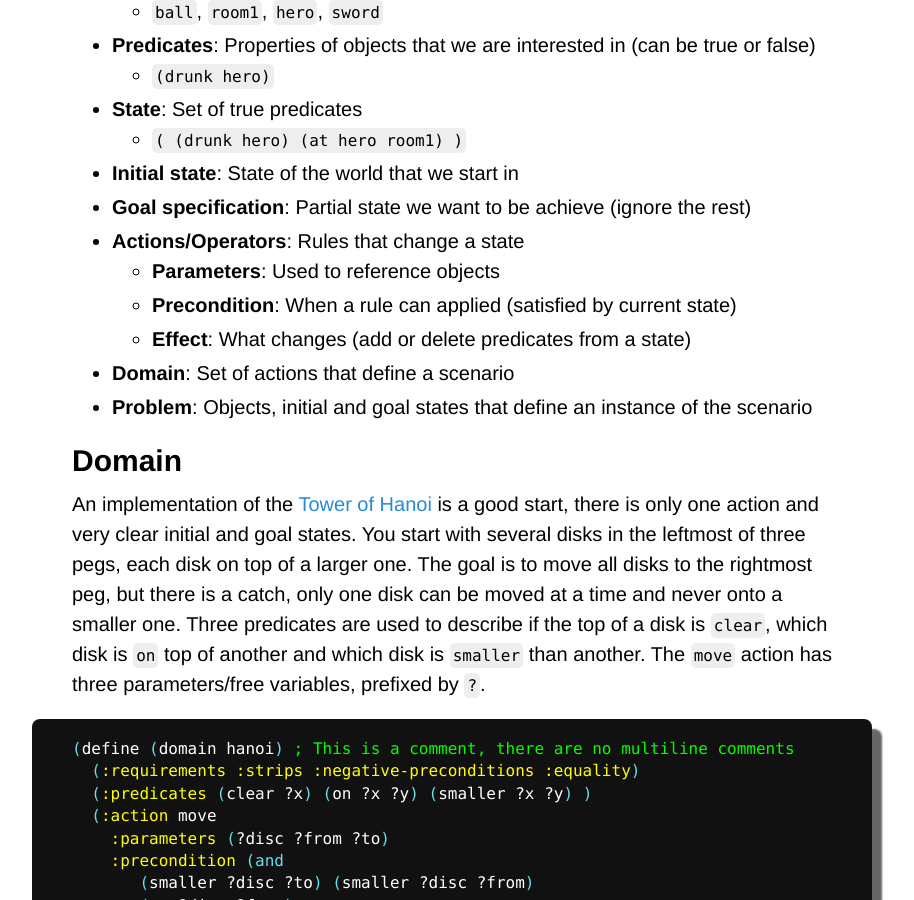
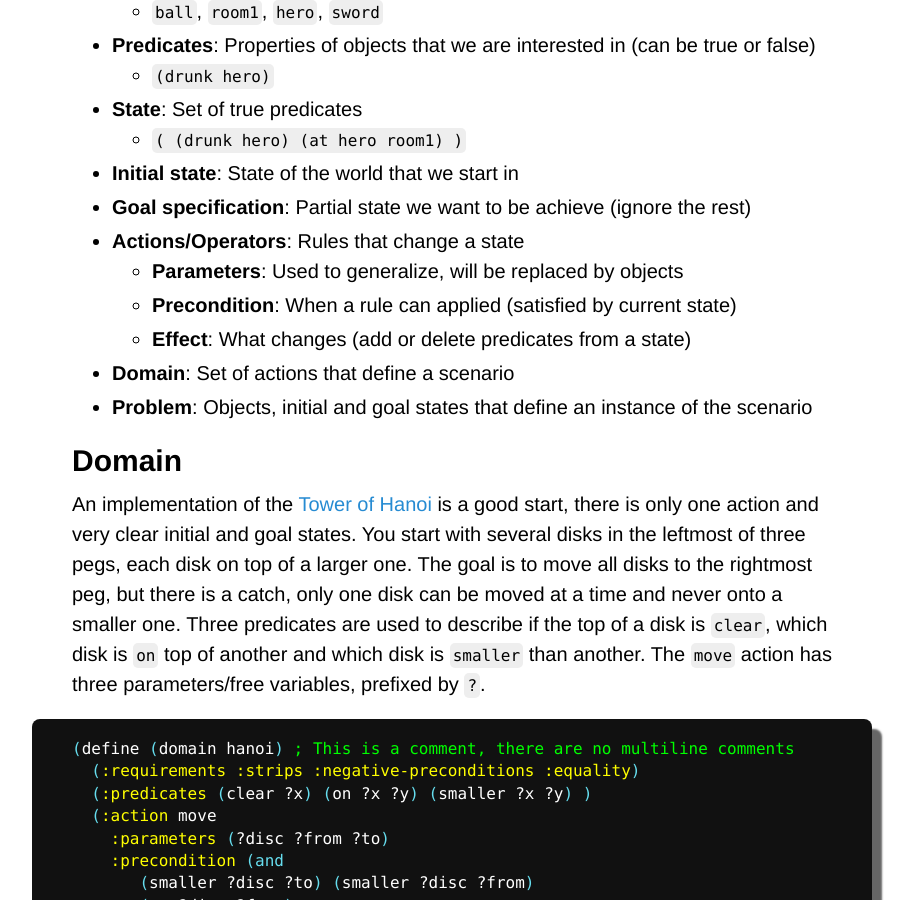
Before and after one commit to Maumagnaguagno/maumagnaguagno.github.io, a Jekyll site: the page built from pddl.md, in a window 1280 px wide and 900 px high, scrolled down 702 px. Shown: the whole window, without its empty margins (188-1102 px from the left). Built offline with Jekyll 4.4.1, drawn with Linux system fonts in a browser that asks for light colours; our own code applies the rules of GitHub Pages for plain Markdown files.

Commit message:
Improve parameters description in PDDL

```diff
--- a/pddl.md
+++ b/pddl.md
@@ -26,7 +26,7 @@ PDDL is incremented from time to time to support new features, which may be modi
 - **Initial state**: State of the world that we start in
 - **Goal specification**: Partial state we want to be achieve (ignore the rest)
 - **Actions/Operators**: Rules that change a state
-  - **Parameters**: Used to reference objects
+  - **Parameters**: Used to generalize, will be replaced by objects
   - **Precondition**: When a rule can applied (satisfied by current state)
   - **Effect**: What changes (add or delete predicates from a state)
 - **Domain**: Set of actions that define a scenario
```
